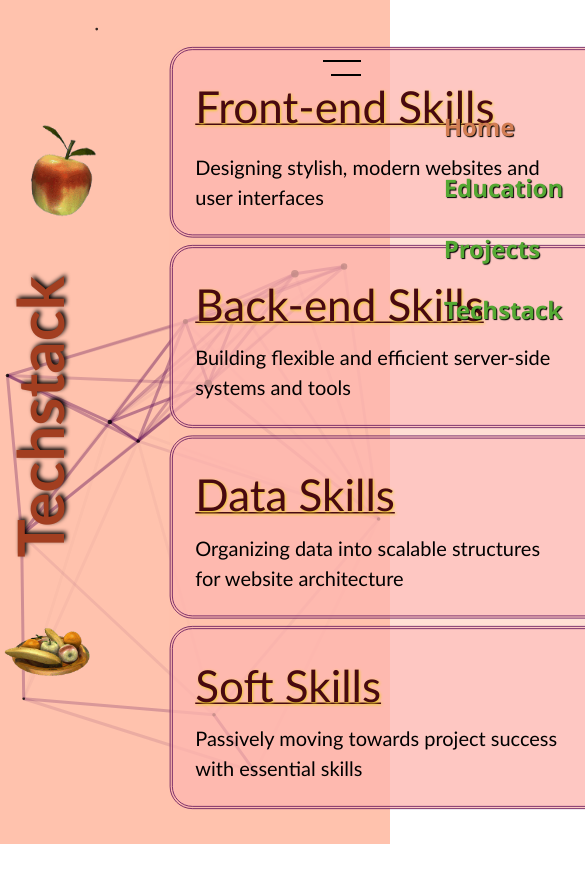
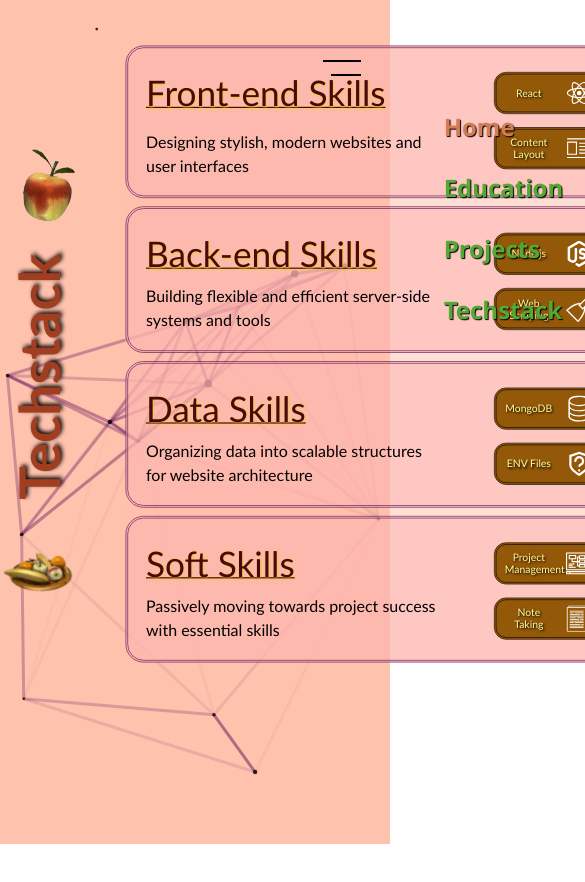
Before and after one commit to LWhite49/PortfolioWebsite, a React (Vite) app: page /techstack in a window 390 px wide. Shown: the top 882 px of the page, 585 px wide, since content can reach past the window. Built offline with nearby package versions, Linux system fonts and the light colour scheme.

Commit message:
Finished Techstack - Responsive to 1300px

```diff
--- a/src/Techstack/Techstack.css
+++ b/src/Techstack/Techstack.css
@@ -57,6 +57,7 @@
 	border-radius: 20px;
 	background-color: #ffc2ad84;
 }
+
 .Techstack-Segment {
 	display: flex;
 	position: relative;
@@ -152,7 +153,7 @@
 	width: 36px;
 }
 
-@media (max-width: 2000px) {
+@media (max-width: 2020px) {
 	.Techstack-Header-Wrapper {
 		top: 20vh;
 		left: -100px;
@@ -169,9 +170,53 @@
 		font-size: 48pt;
 	}
 	.Techstack-Content {
-		top: -80px;
-		left: -40px;
-		gap: 10px;
-		transform: scale(0.75);
+		top: 0px;
+		left: 40px;
+		gap: 18px;
+		transform: scale(0.85) scaleY(1);
 	}
 }
+
+@media (max-width: 1750px) {
+	.Techstack-Content {
+		top: -50px;
+		left: -50px;
+		gap: 14px;
+		transform: scale(0.75) scaleY(1);
+	}
+}
+
+@media (max-width: 1580px) {
+	.Techstack-Content {
+		top: -110px;
+		left: -110px;
+		gap: 14px;
+		transform: scale(0.68) scaleY(1);
+	}
+	.Techstack-Header-Wrapper {
+		top: 16vh;
+		left: -84px;
+	}
+	.Techstack-Header {
+		font-size: 42pt;
+	}
+	.Apple {
+		top: 120px;
+		left: 8px;
+		width: 80px;
+	}
+	.Bowl {
+		top: 340px;
+		left: 2px;
+		width: 80px;
+	}
+}
+
+@media (max-width: 1470px) {
+	.Techstack-Content {
+		top: -160px;
+		left: -210px;
+		gap: 14px;
+		transform: scale(0.6) scaleY(1);
+	}
+}
```
